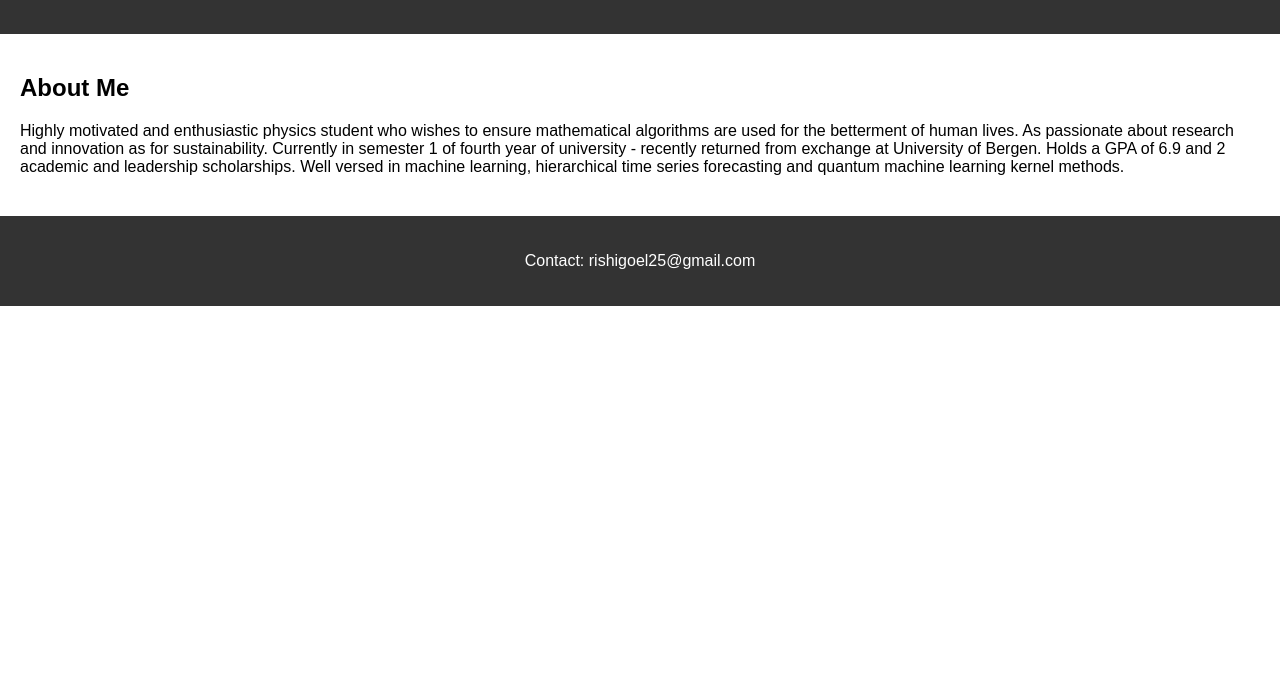
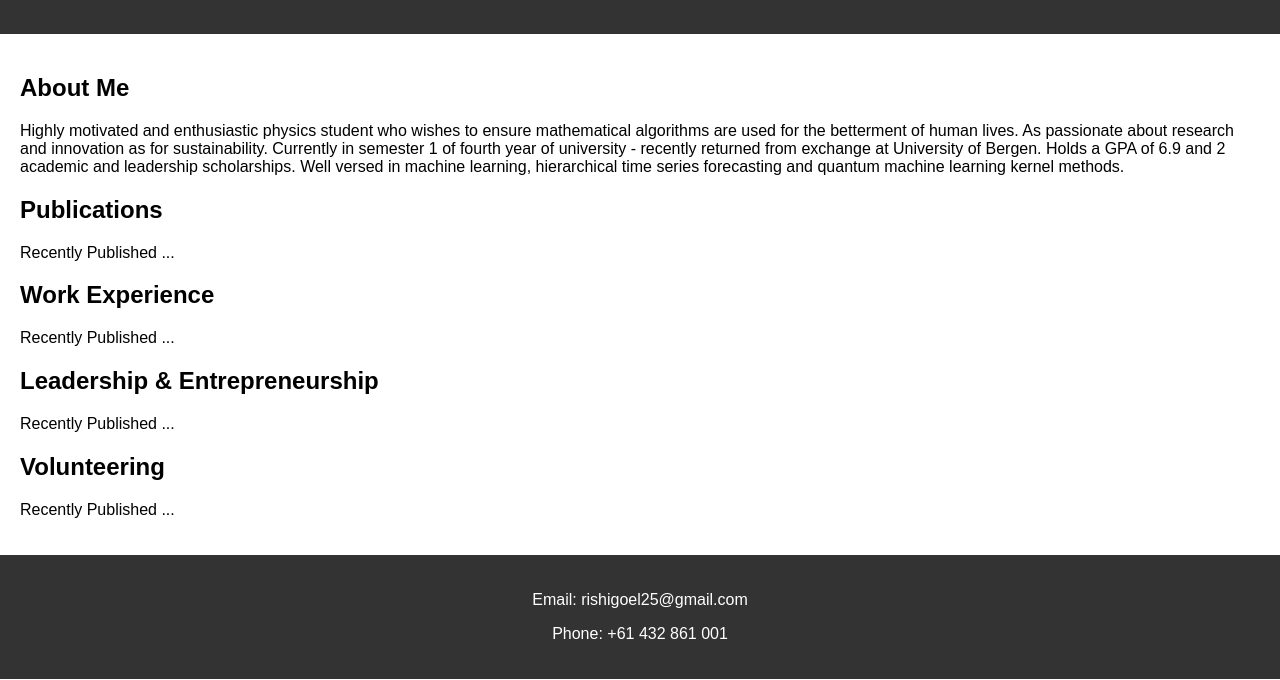
Before and after one commit to rishigoel2003/rishigoel2003.github.io, a plain HTML site: page index.html in a window 1280 px wide. Shown: the part 120-800 px from the top of the page. Drawn offline with Linux system fonts and the light colour scheme.

Commit message:
Update index.html

```diff
--- a/index.html
+++ b/index.html
@@ -3,7 +3,7 @@
 <head>
     <meta charset="UTF-8">
     <meta name="viewport" content="width=device-width, initial-scale=1.0">
-    <title>Rishi Goel- Resume</title>
+    <title>Rishi Goel</title>
     <link rel="stylesheet" href="styles.css">
 </head>
 <body>
@@ -29,12 +29,25 @@
             methods.</p>
 
         </section id = "publications">
-            <h2><Publications></h2>
+            <h2>Publications</h2>
+            <p>Recently Published ...</p>
+        </section id = "Work Experience">
+            <h2>Work Experience</h2>
+            <p>Recently Published ...</p>
+
+        </section id = "Leadership & Entrepreneurship">
+            <h2>Leadership & Entrepreneurship</h2>
+            <p>Recently Published ...</p>
+
+        </section id = "Volunteering">
+            <h2>Volunteering</h2>
+            <p>Recently Published ...</p>
 
         <!-- Add other sections -->
     </main>
     <footer>
-        <p>Contact: rishigoel25@gmail.com</p>
+        <p>Email: rishigoel25@gmail.com</p>
+        <p>Phone: +61 432 861 001</p>
     </footer>
 </body>
 </html>
```
